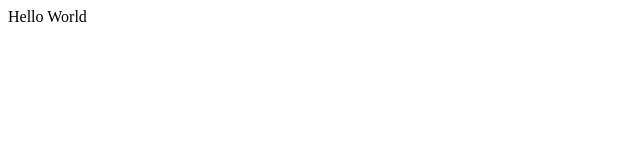
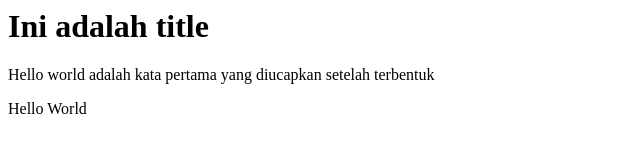
Before and after one commit to alfannas/hello, a plain HTML site: page index.html in a window 1280 px wide. Shown: the whole page, without its empty margins (0-640 px from the left). Drawn offline with Linux system fonts and the light colour scheme.

Commit message:
Update index.html

```diff
--- a/index.html
+++ b/index.html
@@ -2,6 +2,8 @@
 <head>
 </head>
 <body>
+  <h1>Ini adalah title</h1>
+  <p>Hello world adalah kata pertama yang diucapkan setelah terbentuk</p>
 Hello World
 </body>
 </html>
```
